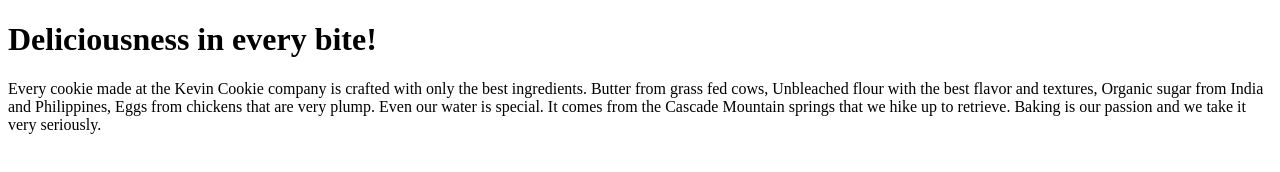
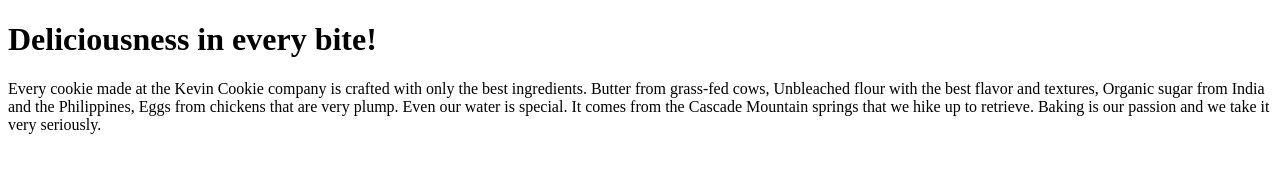
Before and after one commit to BasuShrestha/KevinCookieCompany.com, a plain HTML site: page index.htm in a window 1280 px wide. Drawn offline with Linux system fonts and the light colour scheme.

Commit message:
Update index.htm
Updated the text from just 'Philippines' to 'the Philippines'

```diff
--- a/index.htm
+++ b/index.htm
@@ -4,8 +4,8 @@
 
 
 <h1>Deliciousness in every bite!</h1>
-<p>Every cookie made at the Kevin Cookie company is crafted with only the best ingredients. Butter from grass fed cows,
-    Unbleached flour with the best flavor and textures, Organic sugar from India and Philippines,
+<p>Every cookie made at the Kevin Cookie company is crafted with only the best ingredients. Butter from grass-fed cows,
+    Unbleached flour with the best flavor and textures, Organic sugar from India and the Philippines,
     Eggs from chickens that are very plump. Even our water is special. It comes from the Cascade Mountain springs that we hike up to retrieve. Baking is our passion and we take it very seriously.</p>
 
 </body>
```
